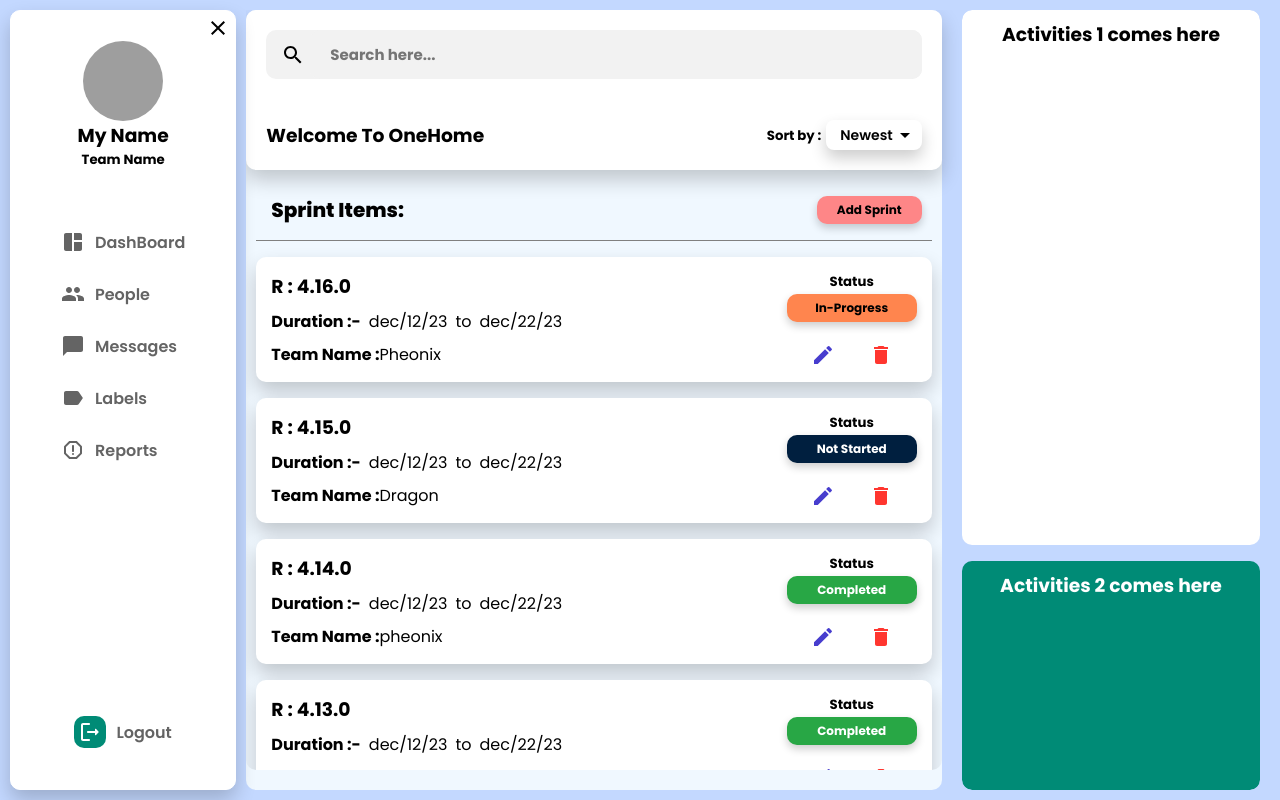
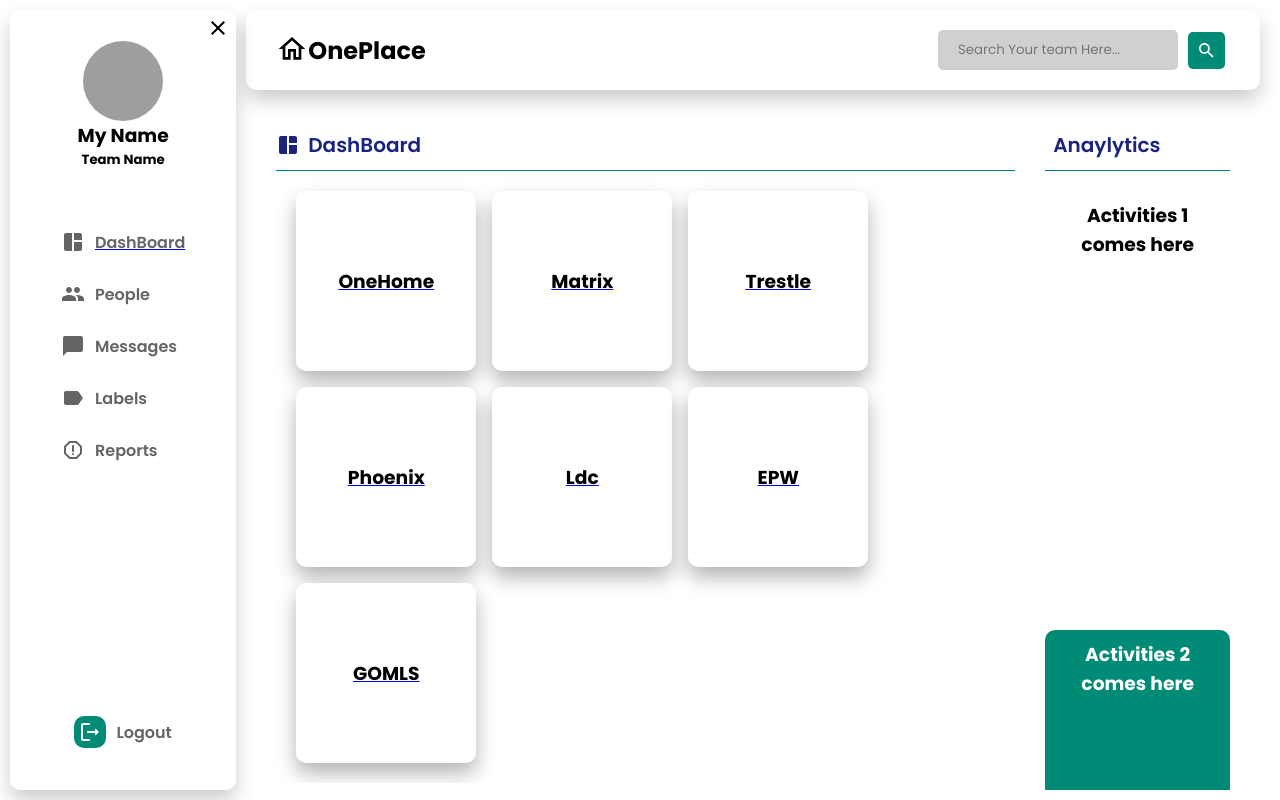
Before and after one commit to kondaladorababu/onePlace, a React (Create React App) app: page / in a window 1280 px wide. Built offline with nearby package versions, Linux system fonts and the light colour scheme; grey boxes are pictures that could not be loaded.

Commit message:
Working on Link to Errors

```diff
--- a/src/App.js
+++ b/src/App.js
@@ -1,13 +1,26 @@
+import { Route, createBrowserRouter, createRoutesFromElements } from 'react-router-dom';
 import './App.css';
 import HomePage from './Components/HomePage';
+import { RouterProvider } from 'react-router';
+import MainDashBoard from './Components/MainDashBoard';
+
+const routeDefinations = createRoutesFromElements(
+  <Route>
+    <Route path='/' element={<MainDashBoard />}></Route>
+    <Route path='/oneHomeDashBoard' element={<HomePage />}></Route>
+    <Route path='/matrixDashBoard' element={<HomePage />}></Route>
+    <Route path='/trestleDashBoard' element={<HomePage />}></Route>
+    <Route path='/phoenixDashBoard' element={<HomePage />}></Route>
+    <Route path='/ldcDashBoard' element={<HomePage />}></Route>
+    <Route path='/epwDashBoard' element={<HomePage />}></Route>
+    <Route path='/gomlsDashBoard' element={<HomePage />}></Route>
+  </Route>
+);
+
+const router = createBrowserRouter(routeDefinations);
 
 function App() {
-  return (
-    <div className="App">
-      <HomePage />
-
-    </div>
-  );
+  return <RouterProvider router={router}></RouterProvider>
 }
 
 export default App;
--- a/src/Components/ApplicationDashboards/OneHomeDashBoard.css
+++ b/src/Components/ApplicationDashboards/ApplicationDashBoard.css
@@ -1,4 +1,4 @@
-.onehome-dashboard-container {
+.dashboard-container {
   width: 100%;
   height: 100%;
   box-sizing: border-box;
@@ -8,21 +8,21 @@
   overflow-y: scroll;
 }
 
-.onehome-dashboard-left {
+.dashboard-left {
   flex-basis: 70%;
   background-color: aliceblue;
   border-radius: 10px;
   height: 100%;
 }
 
-.onehome-dashboard-right {
+.dashboard-right {
   margin-left: 2%;
   flex-basis: 30%;
   height: 100%;
 }
 
 @media screen and (max-width: 768px) {
-  .onehome-dashboard-container {
+  .dashboard-container {
     width: 100%;
     height: 100%;
     box-sizing: border-box;
@@ -31,11 +31,11 @@
     flex-direction: column;
   }
 
-  .onehome-dashboard-left {
+  .dashboard-left {
     flex-basis: 100%;
   }
 
-  .onehome-dashboard-right {
+  .dashboard-right {
     display: none;
   }
 }
--- a/src/Components/ApplicationDashboards/OneHomeDashBoard.js
+++ b/src/Components/ApplicationDashboards/ApplicationDashBoard.js
@@ -1,21 +1,21 @@
 import React from 'react';
-import './OneHomeDashBoard.css';
+import './ApplicationDashBoard.css';
 import Sprint from '../Sections/Sprint';
 import HeaderSearch from '../Sections/HeaderSearch';
 import Activities from '../Sections/Activities';
 
-function OneHomeDashBoard() {
+function ApplicationDashBoard() {
     return (
-        <div className='onehome-dashboard-container'>
-            <div className="onehome-dashboard-left">
+        <div className='dashboard-container'>
+            <div className="dashboard-left">
                 <HeaderSearch />
                 <Sprint />
             </div>
-            <div className="onehome-dashboard-right">
+            <div className="dashboard-right">
                 <Activities />
             </div>
         </div>
     )
 }
 
-export default OneHomeDashBoard;
+export default ApplicationDashBoard;
--- a/src/Components/DashBoard/TeamBoard.css
+++ b/src/Components/DashBoard/TeamBoard.css
@@ -5,3 +5,8 @@
   gap: 1em;
   padding: 20px;
 }
+
+/* .team-items {
+  text-decoration: none;
+  flex: 1;
+} */
--- a/src/Components/DashBoard/TeamBoard.js
+++ b/src/Components/DashBoard/TeamBoard.js
@@ -3,20 +3,41 @@ import './TeamBoard.css';
 import TeamItem from './TeamItem';
 import SpaceDashboardIcon from '@mui/icons-material/SpaceDashboard';
 import Section from '../Sections/Section';
+import { Link } from 'react-router-dom';
 
 function TeamBoard() {
 
     return (
         <Section SectionTitle={'DashBoard'} Icon={SpaceDashboardIcon}>
             <div className='team-board'>
+                <Link to='/onehomeDashBoard'>
                     <TeamItem TeamName={'OneHome'} />
+                </Link>
+
+                <Link className={'team-items'} to='/matrixDashBoard'>
                     <TeamItem TeamName={'Matrix'} />
+                </Link>
+
+                <Link className={'team-items'} to='/trestleDashBoard'>
                     <TeamItem TeamName={'Trestle'} />
+                </Link>
+
+                <Link className={'team-items'} to='/phoenixDashBoard'>
                     <TeamItem TeamName={'Phoenix'} />
+                </Link>
+
+                <Link className={'team-items'} to='/ldcDashBoard'>
                     <TeamItem TeamName={'Ldc'} />
+                </Link>
+
+                <Link className={'team-items'} to='/epwdashBoard'>
                     <TeamItem TeamName={'EPW'} />
-                <TeamItem TeamName={'OneHome'} />
+                </Link>
+
+                <Link className={'team-items'} to='/gomlsDashBoard'>
                     <TeamItem TeamName={'GOMLS'} />
+                </Link>
+
             </div>
         </Section >
     )
--- a/src/Components/DashBoard/TeamItem.css
+++ b/src/Components/DashBoard/TeamItem.css
@@ -22,6 +22,7 @@
   transform: scale(1.08);
 }
 
+
 @media screen and (max-width: 768px) {
   .team-item {
     height: 100px;
--- a/src/Components/HomePage.js
+++ b/src/Components/HomePage.js
@@ -1,15 +1,12 @@
 import React from 'react'
 import '../Components/HomePage.css';
-import MainPage from './MainPage';
 import SideNavBar from './NavBars/SideNavBar';
-import OneHomeDashBoard from './ApplicationDashboards/OneHomeDashBoard';
+import OneHomeDashBoard from './ApplicationDashboards/ApplicationDashBoard';
 
 function HomePage() {
     return (
         <div className='home-page'>
             <SideNavBar className='side-Nav-bar' />
-
-            {/* <MainPage className='main-page' /> */}
             <OneHomeDashBoard className='main-page' />
         </div>
     )
--- /dev/null
+++ b/src/Components/MainDashBoard.css
@@ -0,0 +1,16 @@
+.main-dashboard {
+  height: 100lvh;
+  width: 100vw;
+  display: flex;
+  flex-direction: row;
+  box-sizing: border-box;
+  padding: 10px;
+
+  position: relative;
+}
+
+@media screen and (max-width: 768px) {
+  .main-dashboard {
+    padding: 8px;
+  }
+}
--- /dev/null
+++ b/src/Components/MainDashBoard.js
@@ -0,0 +1,15 @@
+import React from 'react'
+import MainPage from './MainPage'
+import SideNavBar from './NavBars/SideNavBar';
+import '../Components/MainDashBoard.css';
+
+function MainDashBoard() {
+    return (
+        <div className='main-dashboard'>
+            <SideNavBar />
+            <MainPage />
+        </div>
+    )
+}
+
+export default MainDashBoard
--- a/src/Components/NavBars/SideNavBar.js
+++ b/src/Components/NavBars/SideNavBar.js
@@ -11,6 +11,7 @@ import KeyboardArrowRightIcon from '@mui/icons-material/KeyboardArrowRight';
 import CloseIcon from '@mui/icons-material/Close';
 import ArrowCircleLeftIcon from '@mui/icons-material/ArrowCircleLeft';
 import UIContext from '../../Store/UIContextProvider';
+import { Link } from 'react-router-dom';
 
 function SideNavBar() {
     const [maxNav, setMaxNav] = useState(true);
@@ -50,7 +51,9 @@ function SideNavBar() {
 
                 {maxNav &&
                     <div className="navigation-headings">
-                        <HeaderIcon className={'header-icon'} Icon={SpaceDashboardIcon} title={'DashBoard'} />
+                        <Link to='/'>
+                            <HeaderIcon className={'header-icon'} Icon={SpaceDashboardIcon} title={'DashBoard'} />
+                        </Link>
                         <HeaderIcon className={'header-icon'} Icon={PeopleIcon} title={'People'} />
                         <HeaderIcon className={'header-icon'} Icon={ChatBubbleRoundedIcon} title={'Messages'} />
                         <HeaderIcon className={'header-icon'} Icon={LabelRoundedIcon} title={'Labels'} />
@@ -59,7 +62,9 @@ function SideNavBar() {
                 }
                 {!maxNav &&
                     <div className="navigation-headings">
-                        <HeaderIcon className={'header-icon'} Icon={SpaceDashboardIcon} />
+                        <Link to='/'>
+                            <HeaderIcon className={'header-icon'} Icon={SpaceDashboardIcon} />
+                        </Link>
                         <HeaderIcon className={'header-icon'} Icon={PeopleIcon} />
                         <HeaderIcon className={'header-icon'} Icon={ChatBubbleRoundedIcon} />
                         <HeaderIcon className={'header-icon'} Icon={LabelRoundedIcon} />
```
Lines whose indentation alone changed are shown as unchanged.
